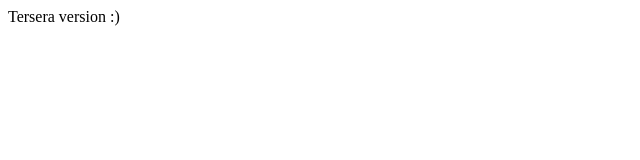
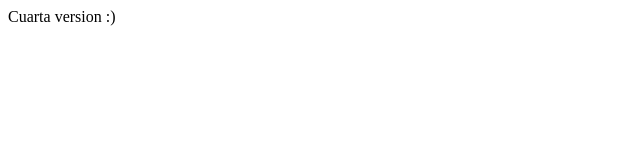
Before and after one commit to Emanuel2623/clasedoos, a plain HTML site: page index.html in a window 1280 px wide. Shown: the full height of the page, 0-640 px from the left. Drawn offline with Linux system fonts and the light colour scheme.

Commit message:
version 4

```diff
--- a/index.html
+++ b/index.html
@@ -6,6 +6,6 @@
 </head>
 <body>
 
-	Tersera version :)
+	Cuarta version :)
 </body>
 </html>
```
